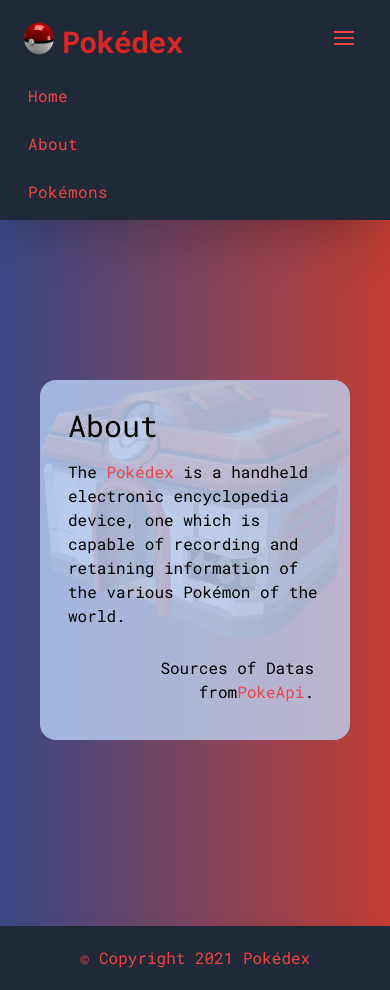
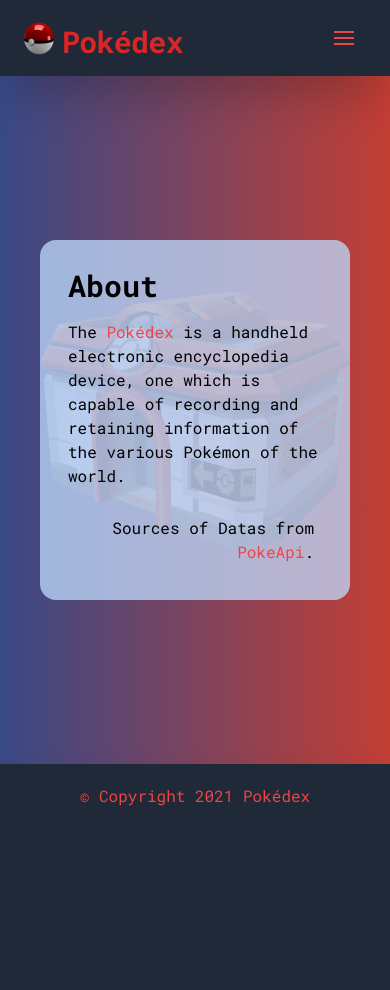
Before and after one commit to hongjie94/pokedex, a Next.js app: page /about in a window 390 px wide. After the commit the page ends 844 px from the top, so only its background shows below. Built offline with nearby package versions, Linux system fonts and the light colour scheme; a web font is replaced by a local one.

Commit message:
add toggle nav

```diff
--- a/components/Navbar.js
+++ b/components/Navbar.js
@@ -1,7 +1,14 @@
 import Link from 'next/link';
 import Image from 'next/image';
+import {useState} from 'react'
+const Navbar = () => {
 
-const Navbar = () => {
+  const [ShowNav, SetShowNav] = useState(false);
+
+  const toggleNav = () => {
+    ShowNav ? SetShowNav(false) : SetShowNav(true)
+  };
+
   return (
     <nav className="navmain">
       {/* Logo */}
@@ -12,7 +19,7 @@ const Navbar = () => {
 
       {/* Buger icon */}
       <div className="block lg:hidden">
-        <button className="MobileIcon">
+        <button className="MobileIcon" onClick={()=>toggleNav()}>
           <svg
             className="fill-current h-5 w-5"
             viewBox="0 0 20 20"
@@ -23,7 +30,7 @@ const Navbar = () => {
       </div>
 
       {/* Nav Links */}
-      <div className="navlinks">
+      <div className={ShowNav ? 'navlinks block' : 'navlinks hidden lg:block'}>
         <div className="lg:flex-grow lg:text-center">
           <Link href="/"><a className="navlink" >Home</a></Link>
           <Link href="/about"><a className="navlink lg:px-20" >About</a></Link>
--- a/pages/about.js
+++ b/pages/about.js
@@ -13,9 +13,9 @@ const about = () => {
         alt="pokeHouse"
       />
       <div className="aboutContents">
-        <h1 className='text-3xl p-2' >About</h1>
+        <h1 className='text-3xl p-2 font-semibold' >About</h1>
         {/* source from https://bulbapedia.bulbagarden.net/wiki/Pok%C3%A9dex */}
-        <p className='p-2'>The
+        <div className='p-2'>The
           <a
             target="_blank"
             rel='noreferrer'
@@ -26,9 +26,7 @@ const about = () => {
           is capable of recording and retaining information of the various Pokémon of the world.
           <br/>
           <div className='p-2 w-full text-right mt-5'>
-            <p>
-              Sources of Datas from
-              <a
+            <p>Sources of Datas from <a
                 href="https://pokeapi.co/"
                 target="_blank"
                 rel='noreferrer'
@@ -38,7 +36,7 @@ const about = () => {
               </a>.
             </p>
           </div>
-        </p>
+        </div>
       </div>
     </div>
   </>
--- a/styles/index.css
+++ b/styles/index.css
@@ -25,7 +25,7 @@
   }
   /* Nav links */
   .navlinks {
-    @apply w-full block flex-grow lg:flex lg:items-center lg:w-auto tracking-wide;
+    @apply w-full hidden flex-grow lg:flex lg:items-center lg:w-auto tracking-wide;
   }
   .navlink {
     @apply block mt-4 lg:inline-block lg:mt-0 text-red-500 hover:text-white
@@ -80,7 +80,7 @@
     @apply lg:absolute lg:inset-y-0 lg:right-0 lg:w-1/2 opacity-90;
   }
   .heroImg {
-    @apply h-56 w-full object-contain object-bottom sm:h-72 md:h-96 lg:w-full
+    @apply h-80 w-full object-contain object-bottom sm:h-72 md:h-96 lg:w-full
     lg:pl-36 lg:h-full lg:px-10 bg-red-500 below-500:h-40vh;
   }
 
@@ -110,7 +110,7 @@
   /* -------------------- About Page ------------------- */
 
   .about {
-    @apply h-60vh relative overflow-hidden flex justify-center items-start font-Roboto m-10 mt-40;
+    @apply h-72vh relative overflow-hidden flex justify-center items-center font-Roboto m-10;
   }
   .aboutBgImage {
     @apply absolute opacity-50 md:max-w-2xl sm:max-w-xl md:object-contain object-cover object-center;
--- a/tailwind.config.js
+++ b/tailwind.config.js
@@ -15,7 +15,7 @@ module.exports = {
         DetailHeight: '38em',
         '40em': '40em',
         '40vh':'40vh',
-        '60vh':'60vh'
+        '72vh':'72vh'
       },
       width: {
         '26rem': '26rem',
```
